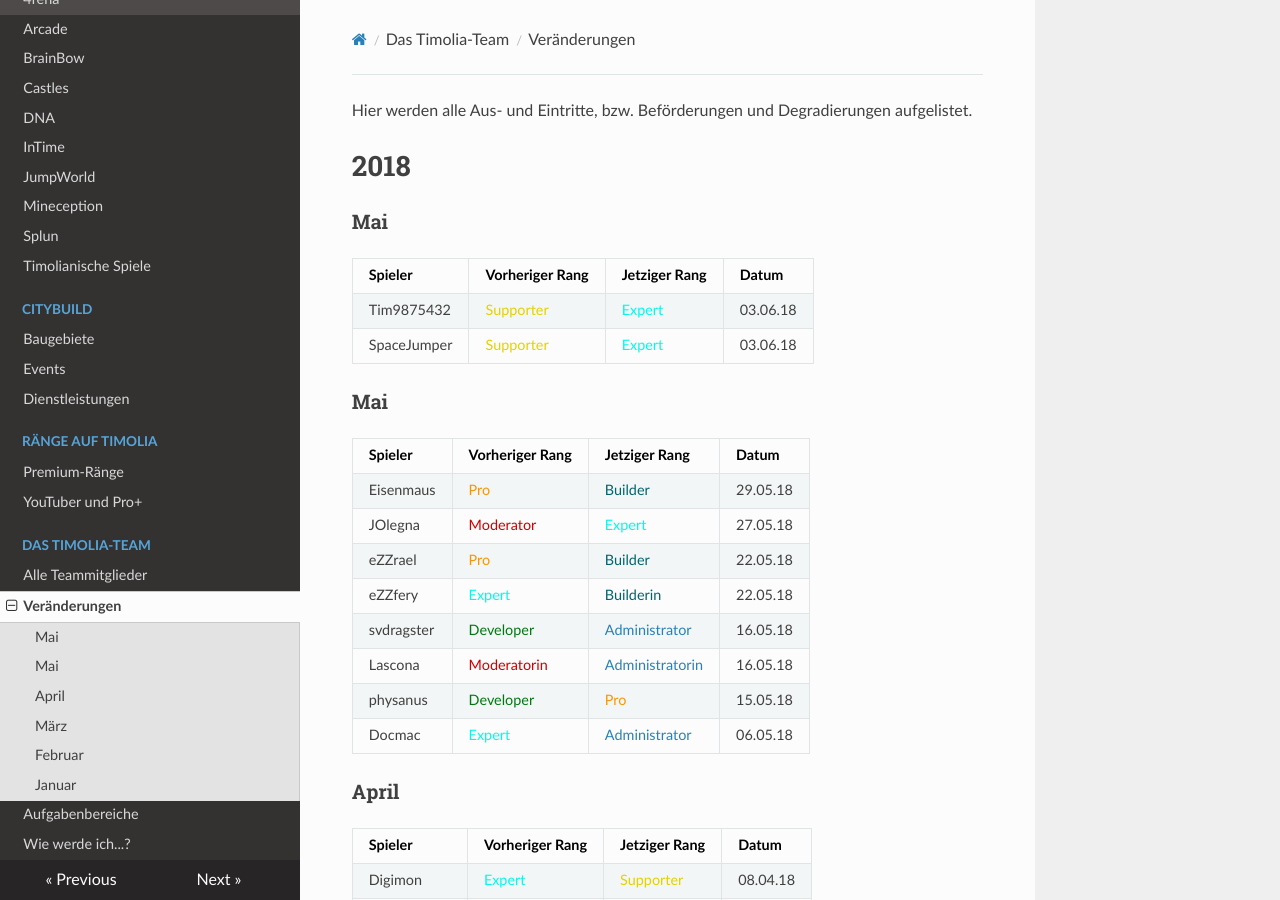
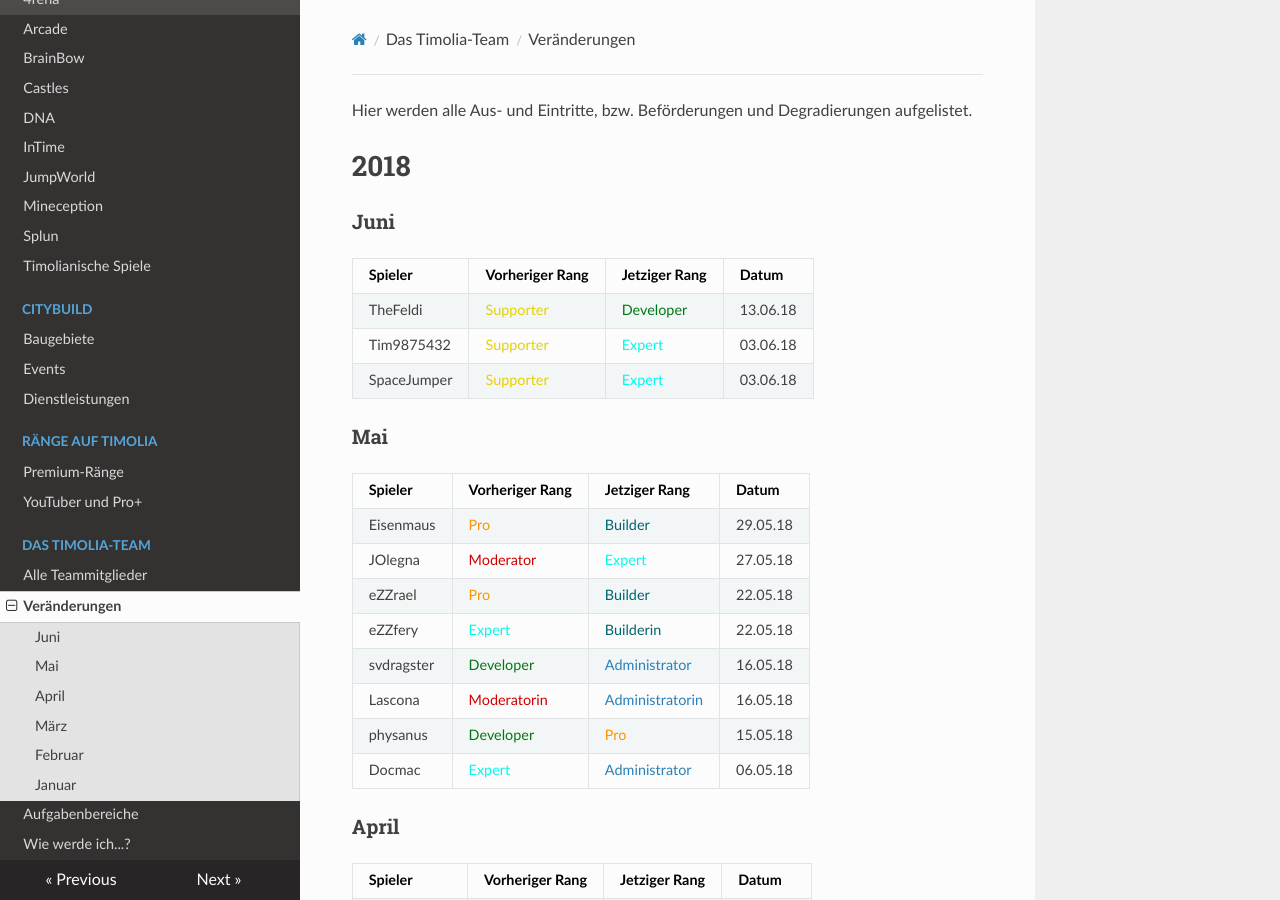
Before and after one commit to TimoliaDE/HowTo, an MkDocs documentation site: the page built from docs/team/changes.md, in a window 1280 px wide and 900 px high. Built offline with MkDocs 1.6.1, drawn with Linux system fonts in a browser that asks for light colours; nearby versions of some CDN libraries; old or Windows-style settings are respelled for this version of MkDocs.

Commit message:
Update changes.md

```diff
--- a/docs/team/changes.md
+++ b/docs/team/changes.md
@@ -2,9 +2,10 @@ Hier werden alle Aus- und Eintritte, bzw. Beförderungen und Degradierungen aufg
 
 # 2018
 
-###<strong>Mai</strong>
+###<strong>Juni</strong>
 | Spieler | Vorheriger Rang | Jetziger Rang | Datum |
 | ------ | ------ | ------ | ------ |
+|TheFeldi | <span style="color:#E4D100">Supporter</span> | <span style="color:#007812">Developer</span> | 13.06.18 |
 |Tim9875432 | <span style="color:#E4D100">Supporter</span> | <span style="color:#00F9EC">Expert</span> | 03.06.18 |
 |SpaceJumper | <span style="color:#E4D100">Supporter</span> | <span style="color:#00F9EC">Expert</span> | 03.06.18 |
 
```
